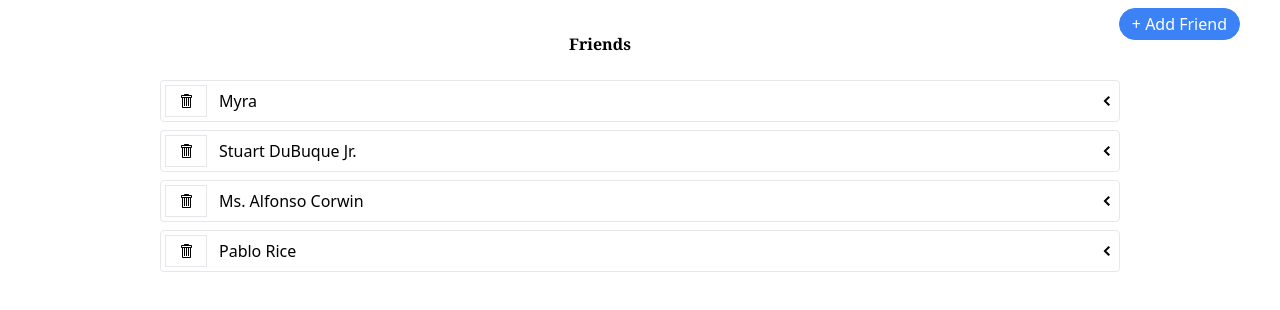
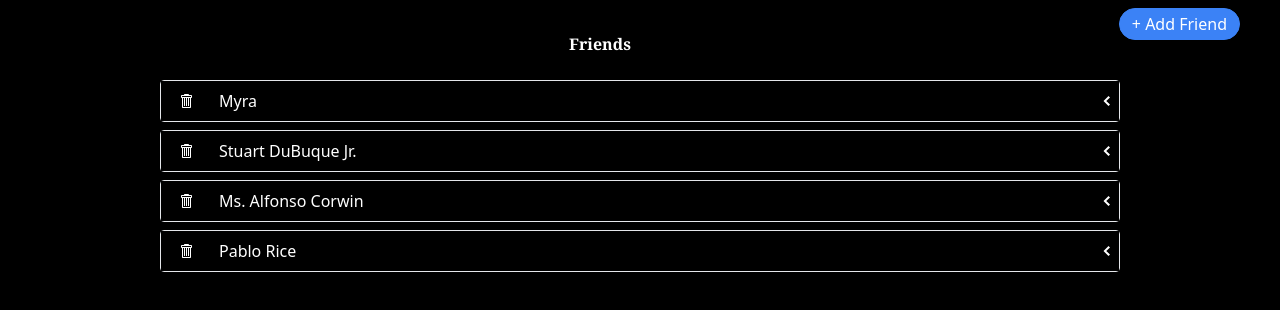
Before and after one commit to vishwaTj/Friends_media, a React (Create React App) app: page / in a window 1280 px wide. Shown: the top 310 px of the page. Built offline with nearby package versions, Linux system fonts and the light colour scheme; data requests are answered from the project's data file.

Commit message:
"Added styles to expandable items"

```diff
--- a/src/components/AlbumsList.js
+++ b/src/components/AlbumsList.js
@@ -25,7 +25,7 @@ function AlbumsList({ user }){
    return <div>
             <div className="m-2 flex flex-row items-center justify-between">
                <h3 className="text-lg font-bold"> Albums for {user.name} </h3>
-               <Button loading={results.isLoading} onClick={handleAddAlbum}>
+               <Button loading={results.isLoading} warning rounded onClick={handleAddAlbum}>
                   + Add Album
                </Button>
             </div>
--- a/src/components/AlbumsListItem.js
+++ b/src/components/AlbumsListItem.js
@@ -12,14 +12,17 @@ function AlbumsListItem({ album }) {
        removeAlbum(album);
     }
     const header = <>
-        <Button className='mr-2' loading={results.isLoading} onClick={handleRemoveAlbum}>
+        <Button className='mr-2 border-black' loading={results.isLoading} onClick={handleRemoveAlbum}>
             <GoTrashcan />
         </Button>
         {album.title}
     </>
-    return <ExpandablePanel key={album.id} header={header}>
-       <PhotosList album={album} />
-    </ExpandablePanel>
+    return (
+     <div className="border-yellow-400">
+      <ExpandablePanel key={album.id} warning header={header}>
+         <PhotosList album={album} />
+      </ExpandablePanel>
+     </div> );
 }
 
 export default AlbumsListItem;
--- a/src/components/ExpandablePanel.js
+++ b/src/components/ExpandablePanel.js
@@ -1,8 +1,15 @@
 import { useState } from "react";
 import {GoChevronDown, GoChevronLeft} from 'react-icons/go';
+import className from "classnames";
 
 
-function ExpandablePanel({header,children}){
+function ExpandablePanel({header,children, warning}){
+  const classes= className(
+    "mb-2 border rounded",
+    {
+      "border-yellow-400":warning
+    }
+  )
   const [expanded, setExpanded] = useState(false);
 
   const handleClick = () => {
@@ -10,7 +17,7 @@ function ExpandablePanel({header,children}){
   }
 
   return (
-    <div className='mb-2 border rounded'>
+    <div className={classes}>
         <div className='flex p-1 justify-between items-center'>
           <div className='flex flex-row items-center justify-between'>
              {header}
--- a/src/components/UsersListItem.js
+++ b/src/components/UsersListItem.js
@@ -13,7 +13,7 @@ function UsersListItem({ user }){
      };
 
     const header = <>
-       <Button className='mr-3' loading={isLoading} onClick={handleClick}>
+       <Button className='mr-3 border-black' loading={isLoading} onClick={handleClick}>
                 <GoTrashcan />
             </Button>
             {error && <div>Error deleting User</div>}
--- a/src/index.css
+++ b/src/index.css
@@ -1,7 +1,8 @@
 @tailwind base;
 @tailwind components;
 @tailwind utilities;
-/*
-.Main{
-    background-image: url("/backGo.jpg");
-} */
+
+*{
+    background-color: black;
+    color: white;
+}
```
